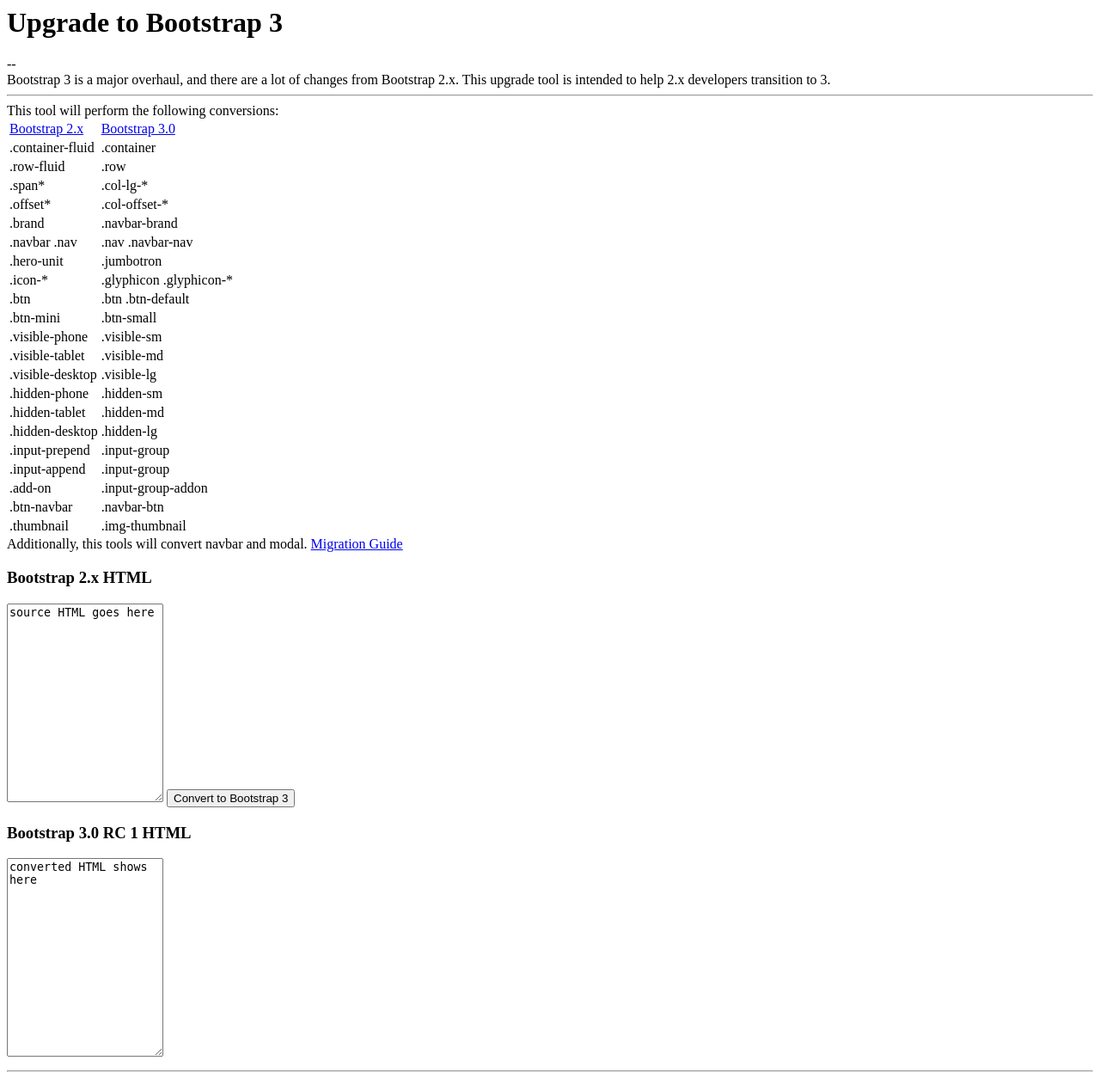
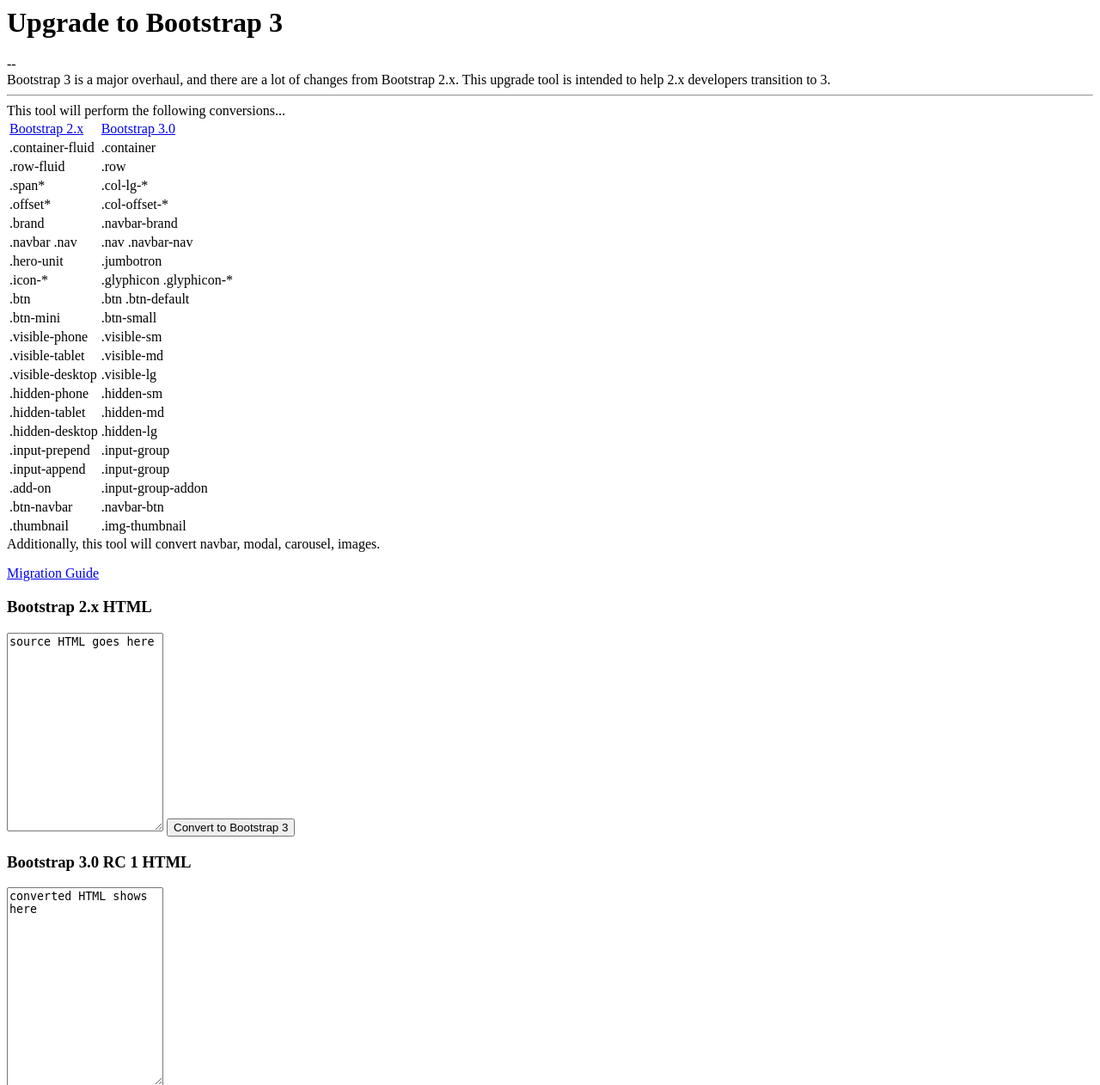
Before and after one commit to iatek/bootstrap-3-upgrade, a Node project: template views/index.ejs in a window 1280 px wide. Shown: the top 1262 px of the page at 86% size. Run offline with Node 20 templates, Linux system fonts and the light colour scheme; the template is opened without the code that fills it, so the values that code supplies are empty; some libraries are stand-ins or nearby versions.

Commit message:
2 update

```diff
--- a/views/index.ejs
+++ b/views/index.ejs
@@ -56,7 +56,7 @@
 
           <hr>
 
-          This tool will perform the following conversions:
+          This tool will perform the following conversions...
 
           <table class="table">
             <tbody><tr><td><a href="#">Bootstrap 2.x</a></td><td><a href="#">Bootstrap 3.0</a></td></tr>
@@ -83,17 +83,18 @@
             <tr><td>.thumbnail</td><td>.img-thumbnail</td></tr>
             </tbody></table>
 
-          Additionally, this tools will convert navbar and modal.
+          Additionally, this tool will convert navbar, modal, carousel, images.
 
+          <p>
           <a href="http://bootply.com/bootstrap-3-migration-guide">Migration Guide</a>
-
+          </p>
           </div>
         </div>
         <div class="col-lg-8">
           <form action="/" method="POST" class="form-horizontal" id="formBootstrap">
             <h3>Bootstrap 2.x HTML</h3>
             <textarea id="source" name="source" class="form-control" rows="15">source HTML goes here</textarea>
-            <button class="btn btn-primary btn-large btn-block" id="btnConvert">Convert to Bootstrap 3</button>
+            <button class="btn btn-primary btn-large btn-block" id="btnConvert" type="button">Convert to Bootstrap 3</button>
             <h3>Bootstrap 3.0 RC 1  HTML</h3>
             <textarea id="target" name="target" class="form-control" rows="15">converted HTML shows here</textarea>
           </form>
```
